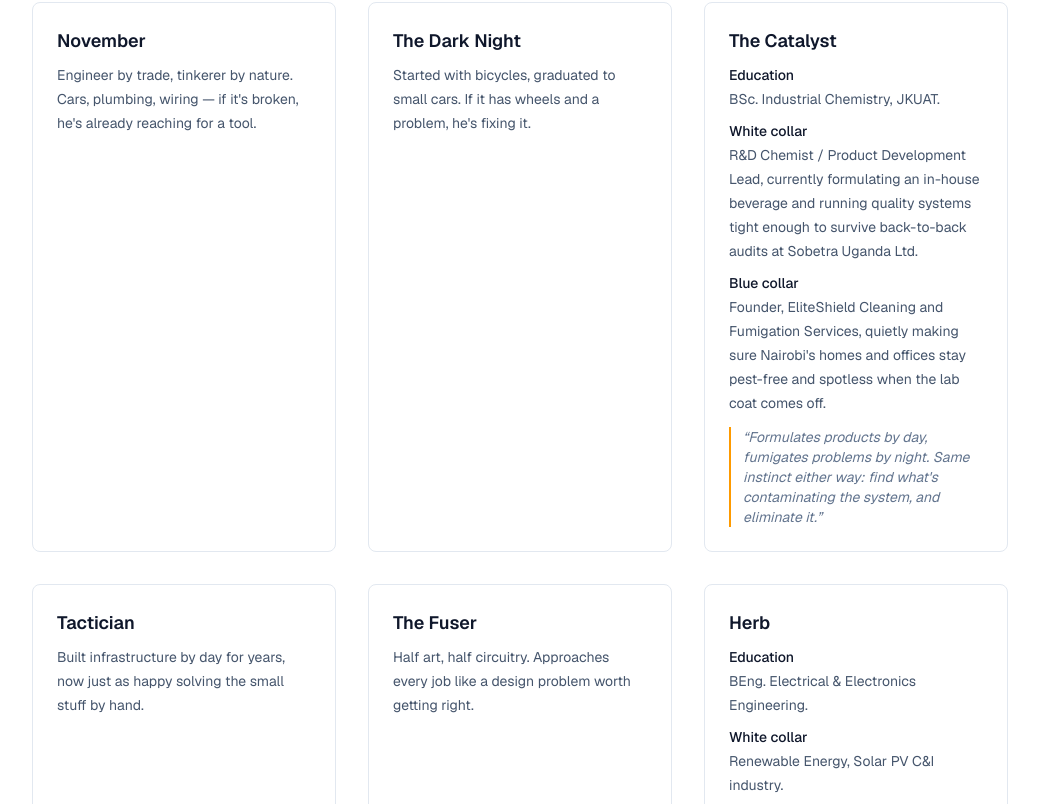
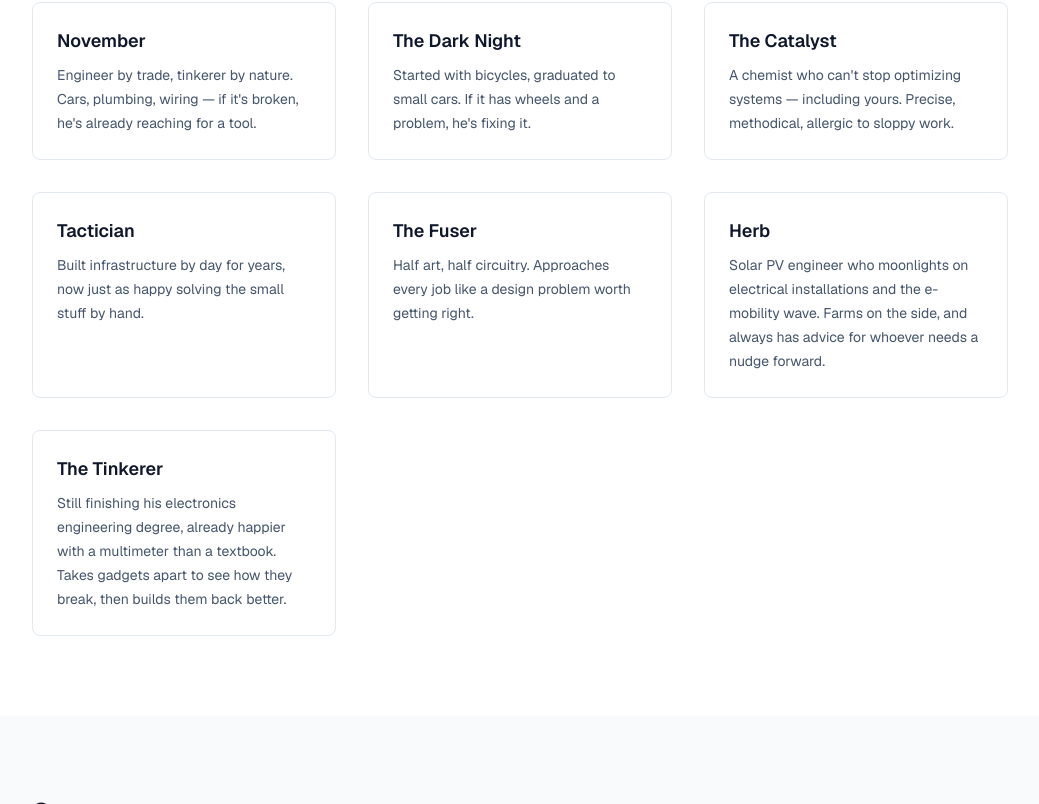
Before and after one commit to ericgitonga/en-mascaradores, a Next.js app: page / in a window 1280 px wide. Shown: the part 1496-2300 px from the top of the page, without its empty margins (120-1159 px from the left). Built offline with nearby package versions, Linux system fonts and the light colour scheme.

Commit message:
Revert to succinct one-line bios per feedback, add The Tinkerer
Herb and The Catalyst get the same terse style as the rest of the
team instead of a structured writeup; Catalyst's original bio is
unchanged. Adds a third new profile, The Tinkerer.

```diff
--- a/src/app/page.tsx
+++ b/src/app/page.tsx
@@ -23,11 +23,7 @@ const SERVICES: Service[] = [
 
 type TeamMember = {
   codename: string;
-  bio?: string;
-  education?: string;
-  whiteCollar?: string;
-  blueCollar?: string;
-  quote?: string;
+  bio: string;
 };
 
 const TEAM: TeamMember[] = [
@@ -41,13 +37,7 @@ const TEAM: TeamMember[] = [
   },
   {
     codename: "The Catalyst",
-    education: "BSc. Industrial Chemistry, JKUAT.",
-    whiteCollar:
-      "R&D Chemist / Product Development Lead, currently formulating an in-house beverage and running quality systems tight enough to survive back-to-back audits at Sobetra Uganda Ltd.",
-    blueCollar:
-      "Founder, EliteShield Cleaning and Fumigation Services, quietly making sure Nairobi's homes and offices stay pest-free and spotless when the lab coat comes off.",
-    quote:
-      "“Formulates products by day, fumigates problems by night. Same instinct either way: find what's contaminating the system, and eliminate it.”",
+    bio: "A chemist who can't stop optimizing systems — including yours. Precise, methodical, allergic to sloppy work.",
   },
   {
     codename: "Tactician",
@@ -59,10 +49,11 @@ const TEAM: TeamMember[] = [
   },
   {
     codename: "Herb",
-    education: "BEng. Electrical & Electronics Engineering.",
-    whiteCollar: "Renewable Energy, Solar PV C&I industry.",
-    blueCollar:
-      "Electrical installations and E-mobility enthusiast, farming, personal development guider.",
+    bio: "Solar PV engineer who moonlights on electrical installations and the e-mobility wave. Farms on the side, and always has advice for whoever needs a nudge forward.",
+  },
+  {
+    codename: "The Tinkerer",
+    bio: "Still finishing his electronics engineering degree, already happier with a multimeter than a textbook. Takes gadgets apart to see how they break, then builds them back better.",
   },
 ];
 
@@ -152,37 +143,7 @@ export default function Home() {
             {TEAM.map((member) => (
               <div key={member.codename} className="rounded-lg border border-slate-200 p-6">
                 <h3 className="text-lg font-semibold text-slate-900">{member.codename}</h3>
-                {member.bio ? (
-                  <p className="mt-2 text-sm leading-6 text-slate-600">{member.bio}</p>
-                ) : (
-                  <>
-                    <dl className="mt-2 space-y-2 text-sm leading-6 text-slate-600">
-                      {member.education && (
-                        <div>
-                          <dt className="font-medium text-slate-900">Education</dt>
-                          <dd>{member.education}</dd>
-                        </div>
-                      )}
-                      {member.whiteCollar && (
-                        <div>
-                          <dt className="font-medium text-slate-900">White collar</dt>
-                          <dd>{member.whiteCollar}</dd>
-                        </div>
-                      )}
-                      {member.blueCollar && (
-                        <div>
-                          <dt className="font-medium text-slate-900">Blue collar</dt>
-                          <dd>{member.blueCollar}</dd>
-                        </div>
-                      )}
-                    </dl>
-                    {member.quote && (
-                      <p className="mt-3 border-l-2 border-amber-500 pl-3 text-sm italic text-slate-500">
-                        {member.quote}
-                      </p>
-                    )}
-                  </>
-                )}
+                <p className="mt-2 text-sm leading-6 text-slate-600">{member.bio}</p>
               </div>
             ))}
           </div>
```
Also changed, not shown: 1 other file (tests, documents, lock files or other folders).
